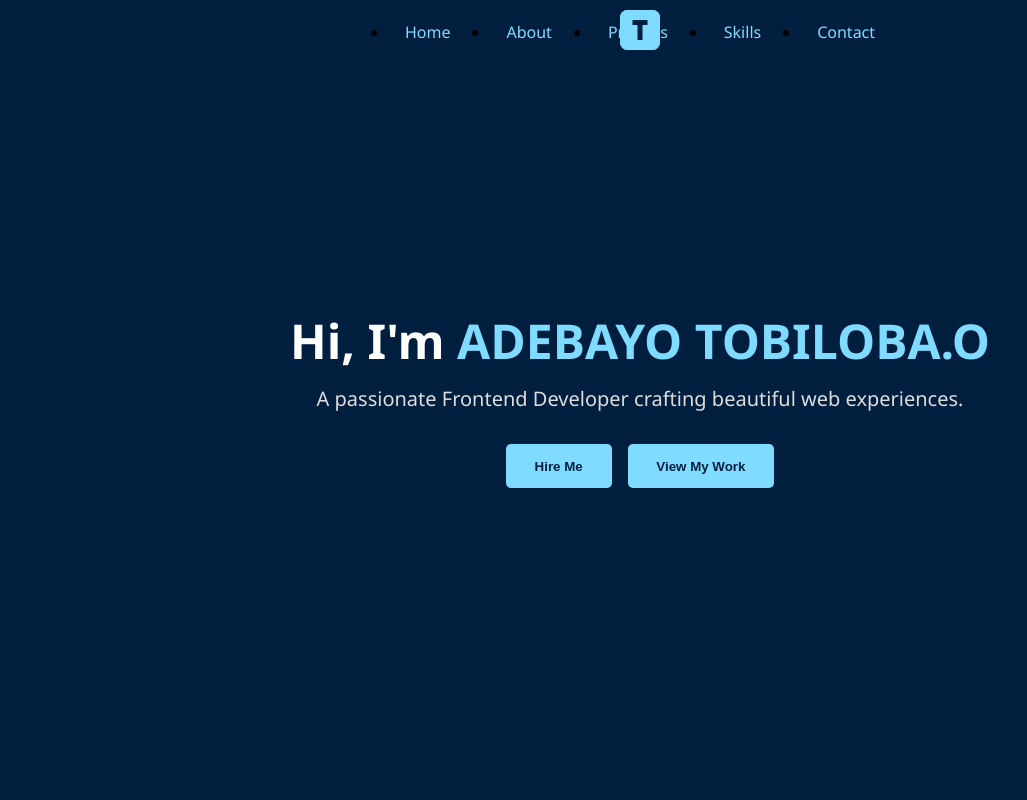
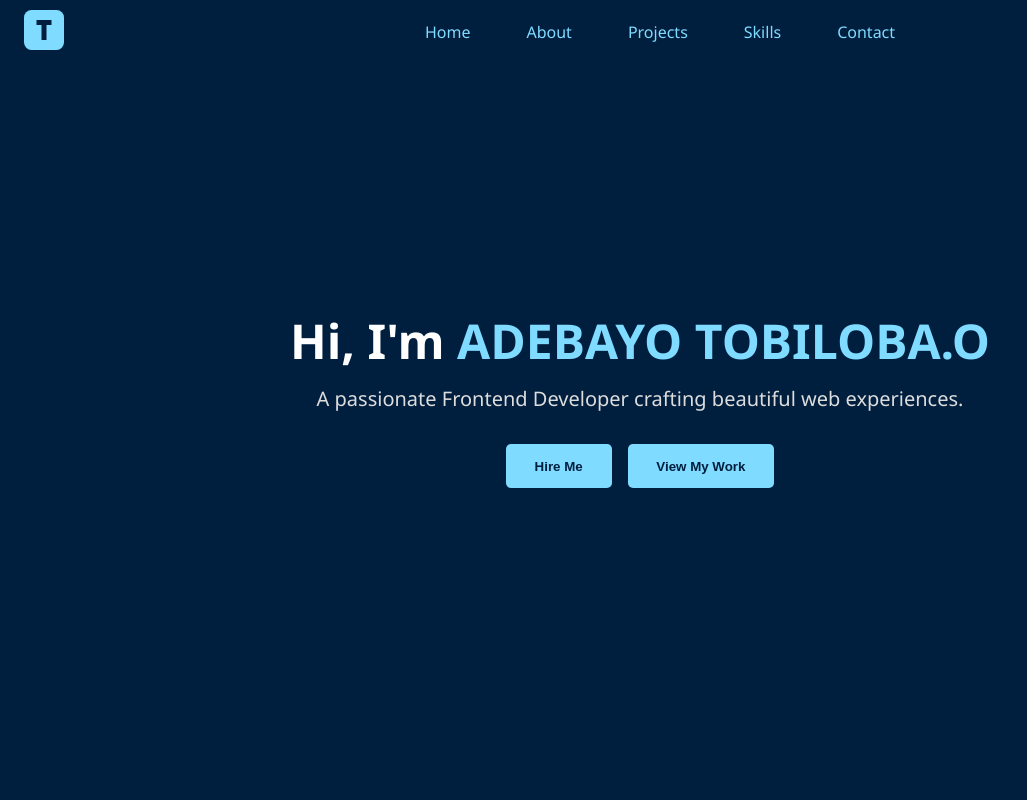
Before and after one commit to iamadclassic/myportfolio, a React (Vite) app: page / in a window 1280 px wide. Shown: the top 800 px of the page, without its empty margins (0-1027 px from the left). Built offline with nearby package versions, Linux system fonts and the light colour scheme.

Commit message:
Update and redeploy

```diff
--- a/src/component/Navbar.jsx
+++ b/src/component/Navbar.jsx
@@ -7,9 +7,9 @@ const Navbar = () => {
   const [isOpen, setIsOpen] = useState(false);
   const [showNavbar, setShowNavbar] = useState(true);
 
-  const toggleMenu = () => setIsOpen(!isOpen);
+  const toggleMenu = () => setIsOpen(prev => !prev);
 
-  // 🔽 Hide navbar on scroll down (mobile only)
+  // 🔽 Hide navbar + close menu on scroll (mobile only)
   useEffect(() => {
     if (!isMobile) return;
 
@@ -20,7 +20,7 @@ const Navbar = () => {
         setShowNavbar(true);
       } else if (window.scrollY > lastScrollY) {
         setShowNavbar(false);
-        setIsOpen(false); // close menu when scrolling
+        setIsOpen(false);
       } else {
         setShowNavbar(true);
       }
@@ -39,7 +39,6 @@ const Navbar = () => {
       position: 'fixed',
       top: isMobile && !showNavbar ? '-80px' : '0',
       left: 0,
-      right: 0,
       zIndex: 1000,
       display: 'flex',
       alignItems: 'center',
@@ -71,32 +70,23 @@ const Navbar = () => {
       lineHeight: 1,
       zIndex: 1001,
     },
-    logoWrapper: {
-      position: 'absolute',
-      left: '50%',
-      transform: 'translateX(-50%)',
-      zIndex: 1000,
-    },
+
     navLinks: {
       display: isMobile ? (isOpen ? 'flex' : 'none') : 'flex',
       flexDirection: isMobile ? 'column' : 'row',
       position: isMobile ? 'fixed' : 'static',
-  top: isMobile ? '64px' : 'auto',
+      top: '64px',
       left: 0,
-  width: '100vw',
-  maxWidth: '100vw',
+      width: '100%',
       backgroundColor: isMobile ? '#001F3F' : 'transparent',
       padding: isMobile ? '1rem 0' : 0,
       margin: 0,
-  borderRadius: isMobile ? '0 0 8px 8px' : '0',
       justifyContent: 'center',
-  alignItems: isMobile ? 'center' : 'unset',
+      alignItems: 'center',
       gap: '1.5rem',
+      listStyle: 'none',
       zIndex: 999,
-  overflowX: 'hidden',  // key to prevent horizontal scroll inside nav
-  boxSizing: 'border-box',
     },
-
 
     link: {
       color: '#7FDBFF',
@@ -116,7 +106,7 @@ const Navbar = () => {
         </a>
       </div>
 
-      {/* Hamburger */}
+      {/* Hamburger (mobile only) */}
       <button
         onClick={toggleMenu}
         style={styles.hamburger}
@@ -125,14 +115,7 @@ const Navbar = () => {
         ☰
       </button>
 
-      {/* Center: Logo */}
-      <div style={styles.logoWrapper}>
-        <a href="#home" aria-label="Home">
-          <LogoT size={40} color="#7FDBFF" />
-        </a>
-      </div>
-
-      {/* Right: Nav links (only visible on desktop) */}
+      {/* Navigation Links */}
       <ul style={styles.navLinks}>
         <li><a href="#home" style={styles.link}>Home</a></li>
         <li><a href="#about" style={styles.link}>About</a></li>
```
Lines whose indentation alone changed are shown as unchanged.
